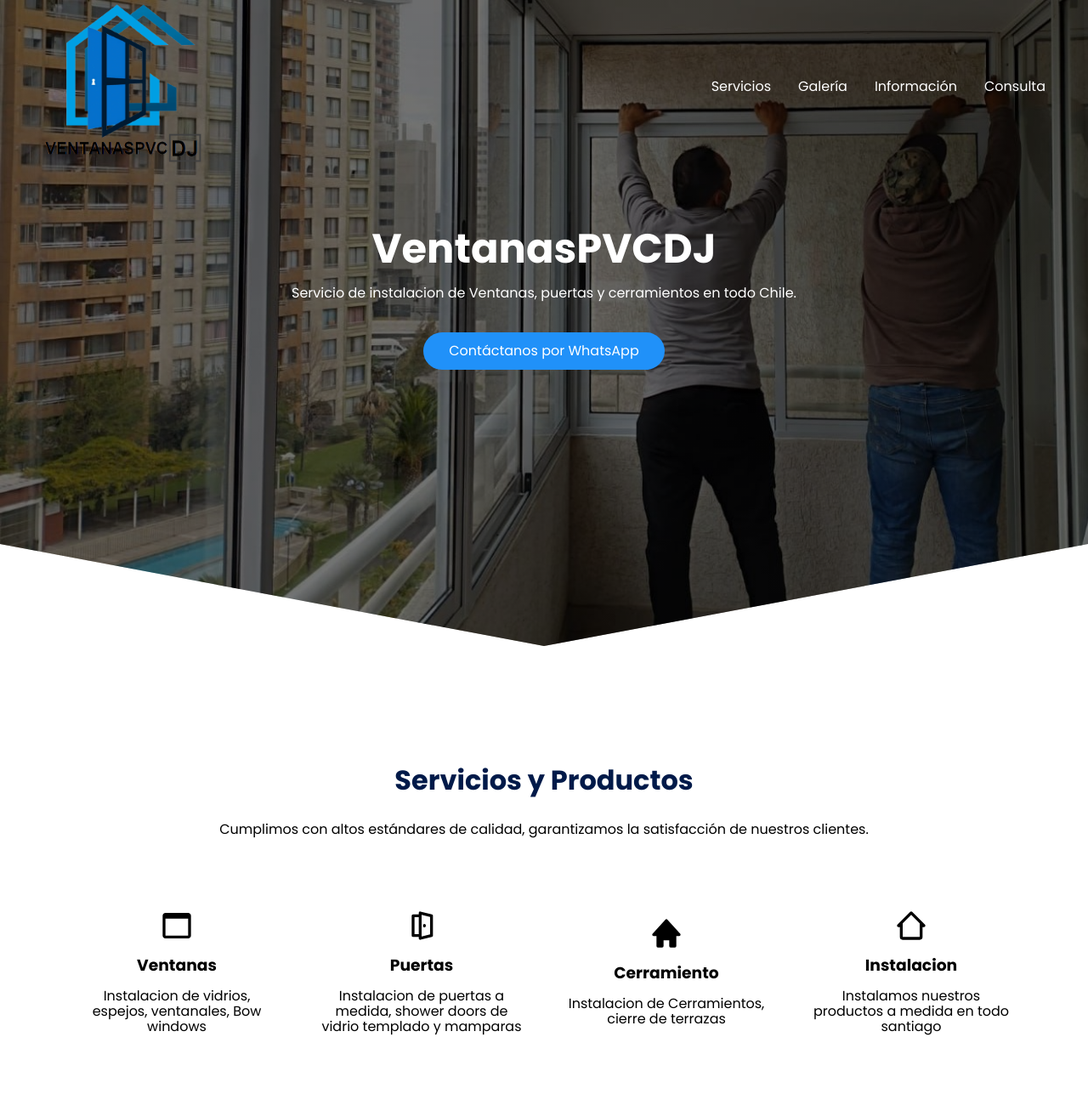
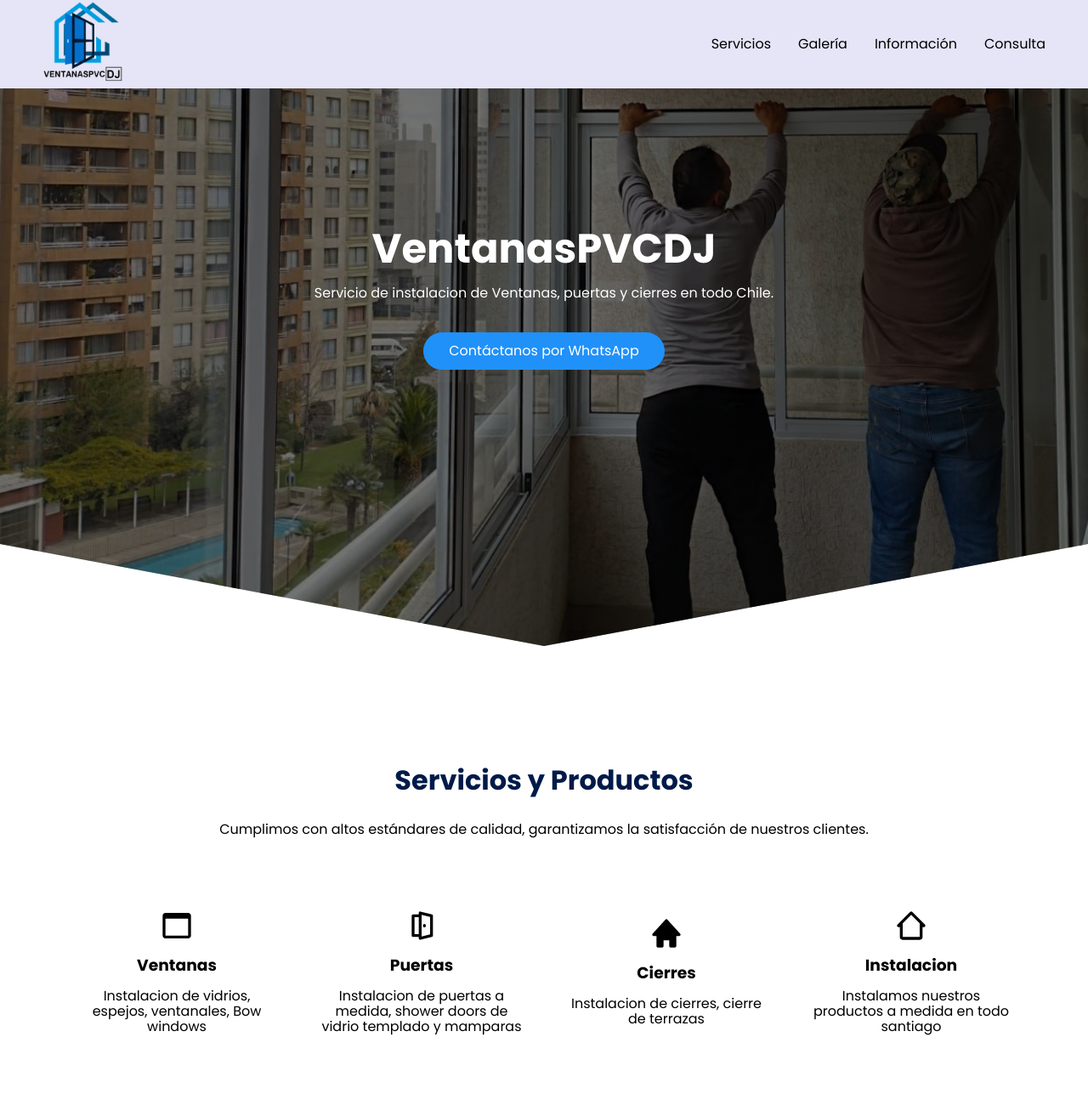
Before and after one commit to ElTolee/Pymevidrio, a plain HTML site: page Pyme VentanasDJ/index.html in a window 1280 px wide. Shown: the top 1300 px of the page at 85% size. Drawn offline with Linux system fonts and the light colour scheme; a script that the page names is missing.

Commit message:
Arreglos cerramientos

```diff
--- a/Pyme VentanasDJ/css/estilos.css
+++ b/Pyme VentanasDJ/css/estilos.css
@@ -38,7 +38,7 @@ body {
     position: absolute;
 }
 /* Nav */
-.nav {
+/* .nav {
     --padding-container: 0;
     height: auto;
     display: flex;
@@ -50,7 +50,9 @@ body {
     transition: .5s all ease;
 
 
-}
+} */
+
+
 /* Nav */
 .nav2 {
     --padding-container: 0;
--- a/Pyme VentanasDJ/index.html
+++ b/Pyme VentanasDJ/index.html
@@ -23,7 +23,7 @@
     <link rel="preconnect" href="https://fonts.gstatic.com" crossorigin>
     <link href="https://fonts.googleapis.com/css2?family=Quicksand&display=swap" rel="stylesheet">
 
-       <script>
+       <!-- <script>
         window.onscroll=function(){scrollfunction()};
         function scrollfunction(){
             if(window.scrollY>20){
@@ -35,12 +35,12 @@
                 document.getElementById("inicio").classList.add("nav");
             }
         }
-       </script>
+       </script> -->
 
 </head>
 
 <body>
-    <nav class="nav" id="inicio">
+    <nav class="nav__activo" id="inicio">
         <div class="nav__logo">
             <img src="./images/logoempresa.png"/>
         </div>
@@ -72,7 +72,7 @@
 
         <section class="hero__container container">
             <h1 class="hero__title">VentanasPVCDJ</h1>
-            <p class="hero__paragraph">Servicio de instalacion de Ventanas, puertas y cerramientos en todo Chile.</p>
+            <p class="hero__paragraph">Servicio de instalacion de Ventanas, puertas y cierres en todo Chile.</p>
             <a href="https://api.whatsapp.com/send?phone=56945673998&text=Hola!%2C+tengo+una+consultar+acerca+de+sus+servicios." class="cta">Contáctanos por WhatsApp</a>
         </section>
     </header>
@@ -100,8 +100,8 @@
                 </article>
                 <article class="about__icons">
                     <img src="./images/cerramiento.svg" class="about__icon">
-                    <h3 class="about__title">Cerramiento</h3>
-                    <p class="about__paragrah">Instalacion de Cerramientos, cierre de terrazas</p>
+                    <h3 class="about__title">Cierres</h3>
+                    <p class="about__paragrah">Instalacion de cierres, cierre de terrazas</p>
                 </article>
 
                 <article class="about__icons">
@@ -179,7 +179,8 @@
                             </span>
                         </h3>
 
-                        <p class="questions__show">Somos una empresa dedicada a la elaboración, fabricación e instalación de ventanas y cerramientos, ubicada en la comuna de San Miguel
+                        <p class="questions__show">Somos una empresa dedicada a la fabricación e instalación de ventanas y cierres.
+                            Nos ubicamos en la comuna de San Miguel, Chiloe 2946.
                             destacamos por la calidad de nuestros servicios, con mas de 12 años en el mercado,pordemos decir con gran orgullo y
                             franqueza que somos parte de el selecto grupo que lidera el mercado en nuestro rubro.
                         </p>
```
